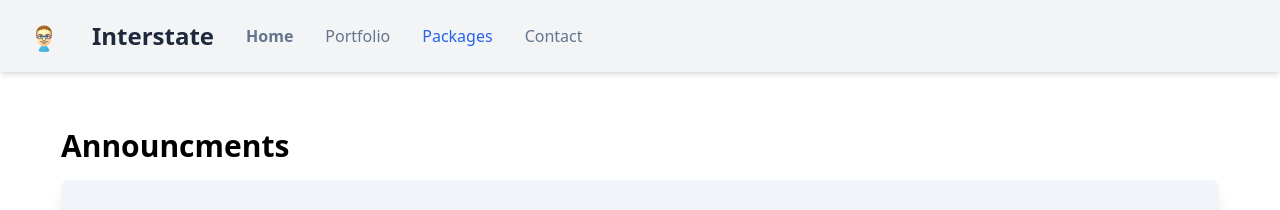
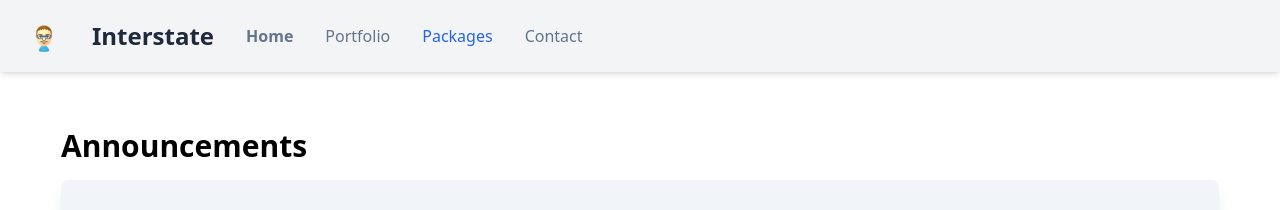
Before and after one commit to Korfi8267/Interstate, a Vue app: page /packages in a window 1280 px wide. Shown: the top 210 px of the page. Built offline with nearby package versions, Linux system fonts and the light colour scheme.

Commit message:
spelling fix

```diff
--- a/src/views/Packages.vue
+++ b/src/views/Packages.vue
@@ -5,7 +5,7 @@
 <!-- Latest Item -->
 <div class="flex justify-center px-5">
   <div class="h-auto w-[370px] sm:w-full md:max-w-[788px] lg:max-w-full lg:w-[788px] xl:w-[1158px] justify-left">
-    <span class="font-semibold text-black dark:text-white text-3xl">Announcments</span>
+    <span class="font-semibold text-black dark:text-white text-3xl">Announcements</span>
   </div>
 </div>
 <div class="my-4"></div>
```
